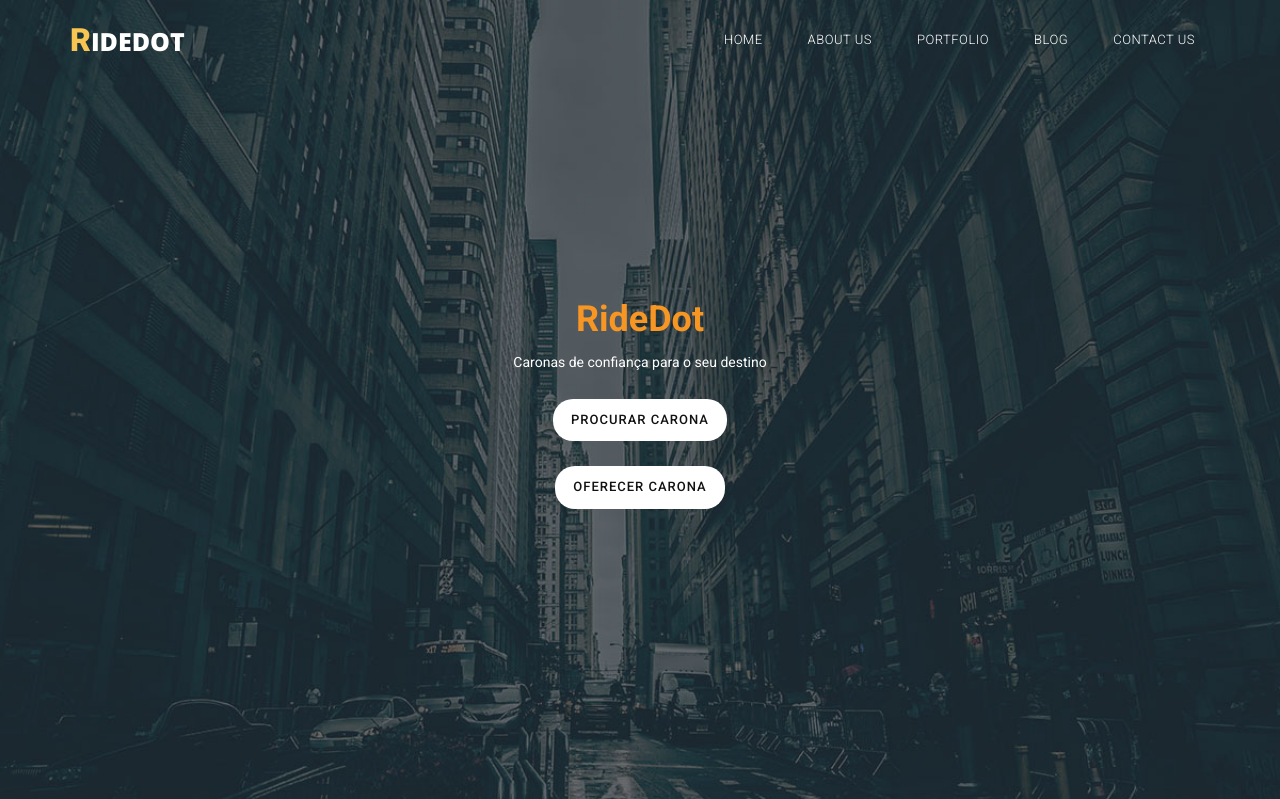
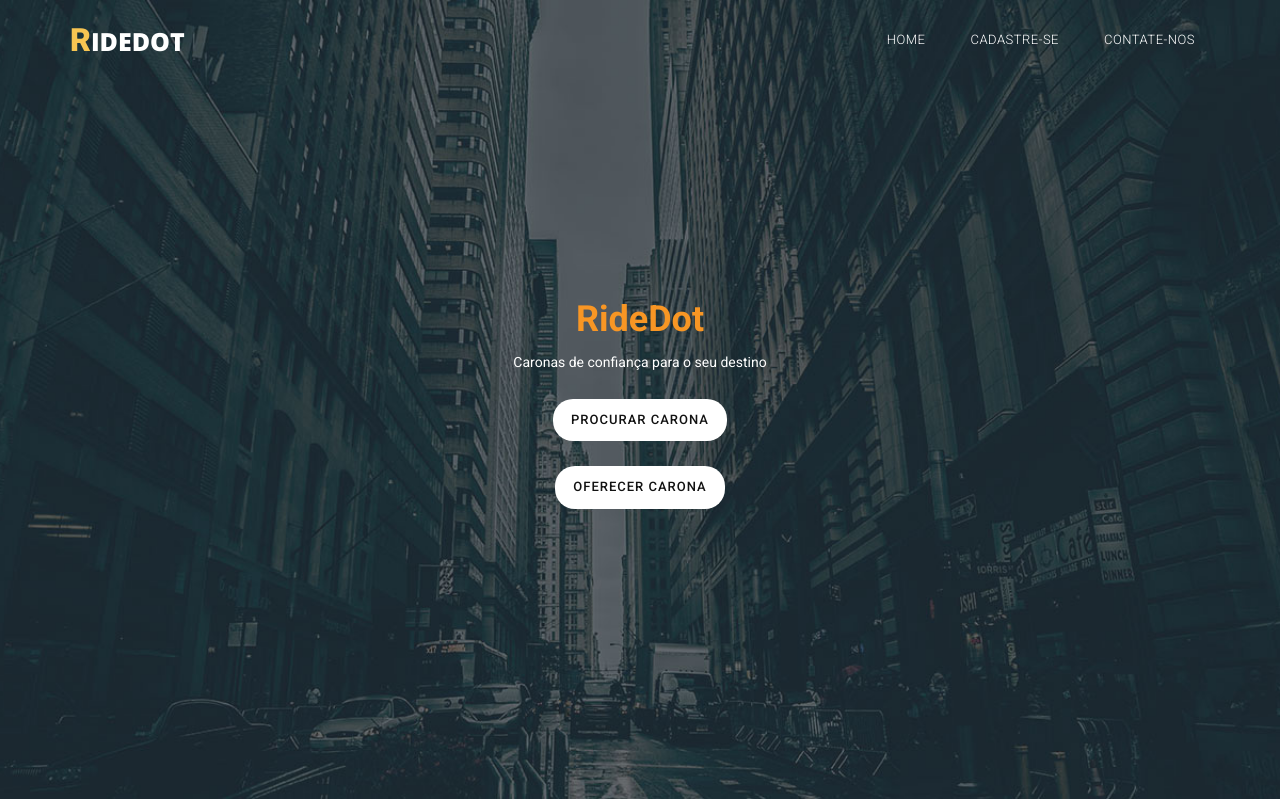
Before and after one commit to vitorhugoclz/Ride-Dot, a Flask app: template templates/index1.html in a window 1280 px wide. Shown: the top 799 px of the page. Run offline with Flask 2, Linux system fonts and the light colour scheme; the template is opened without the code that fills it, so the values that code supplies are empty; some libraries are stand-ins or nearby versions; some web fonts are replaced.

Commit message:
header atualizado

```diff
--- a/templates/header.html
+++ b/templates/header.html
@@ -14,10 +14,8 @@
                 <div id="main-nav" class="collapse navbar-collapse">
                     <ul class="nav navbar-nav">
                         <li><a href="#" class="scroll-top">Home</a></li>
-                        <li><a href="#" class="scroll-link" data-id="about">About Us</a></li>
-                        <li><a href="#" class="scroll-link" data-id="portfolio">Portfolio</a></li>
-                        <li><a href="#" class="scroll-link" data-id="blog">Blog</a></li>
-                        <li><a href="#" class="scroll-link" data-id="contact-us">Contact Us</a></li>
+                        <li><a href="#" class="scroll-link" data-id="about">Cadastre-se</a></li>
+                        <li><a href="#" class="scroll-link" data-id="contact-us">Contate-nos</a></li>
                     </ul>
                 </div>
                 <!--/.navbar-collapse-->
```
